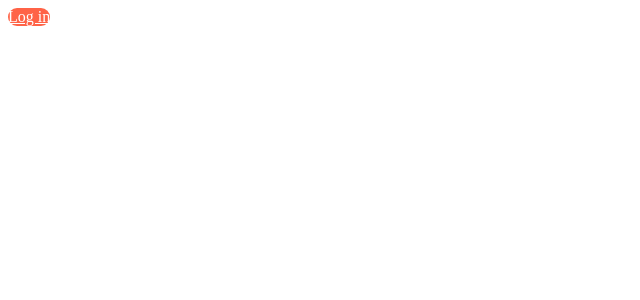
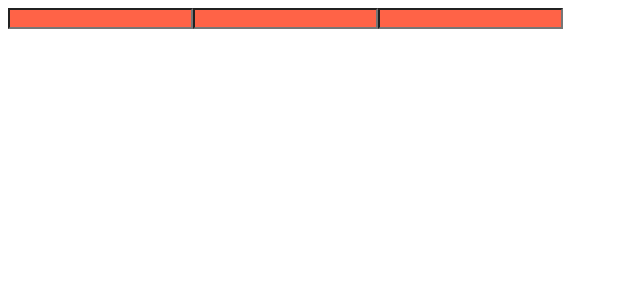
Before and after one commit to JangChangKyoon/Crypto, a React (Create React App) app: page / in a window 1280 px wide. Shown: the top 300 px of the page, without its empty margins (0-640 px from the left). Built offline with nearby package versions, Linux system fonts and the light colour scheme.

Commit message:
style as and attrs

```diff
--- a/src/App.js
+++ b/src/App.js
@@ -3,19 +3,16 @@
 const Father = styled.div`
   display: flex;
 `;
-const Btn = styled.button`
-  color: white;
+const Input = styled.input.attrs({ required: true })`
   background-color: tomato;
-  border: 0;
-  border-radius: 15px;
 `;
 
 function App() {
   return (
-    <Father>
-      <Btn as="a" href="/">
-        Log in
-      </Btn>
+    <Father as="header">
+      <Input />
+      <Input />
+      <Input />
     </Father>
   );
 }
```
